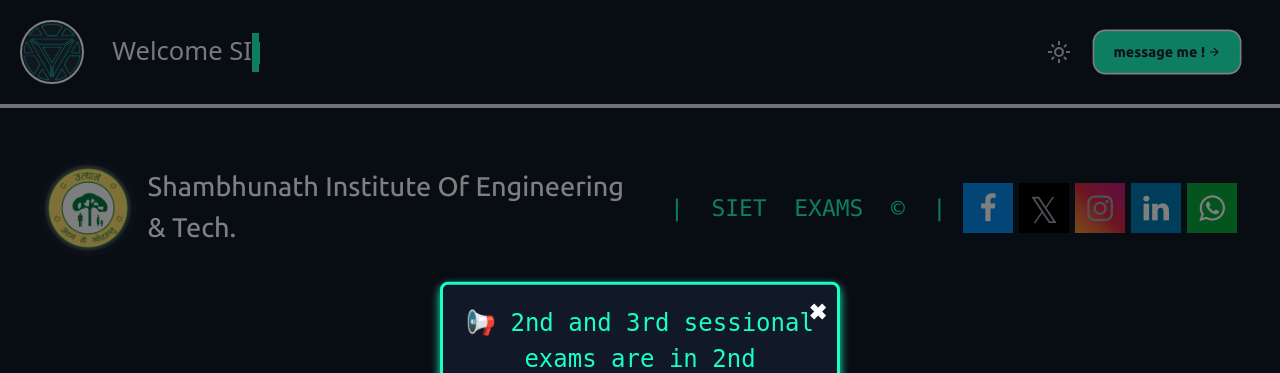
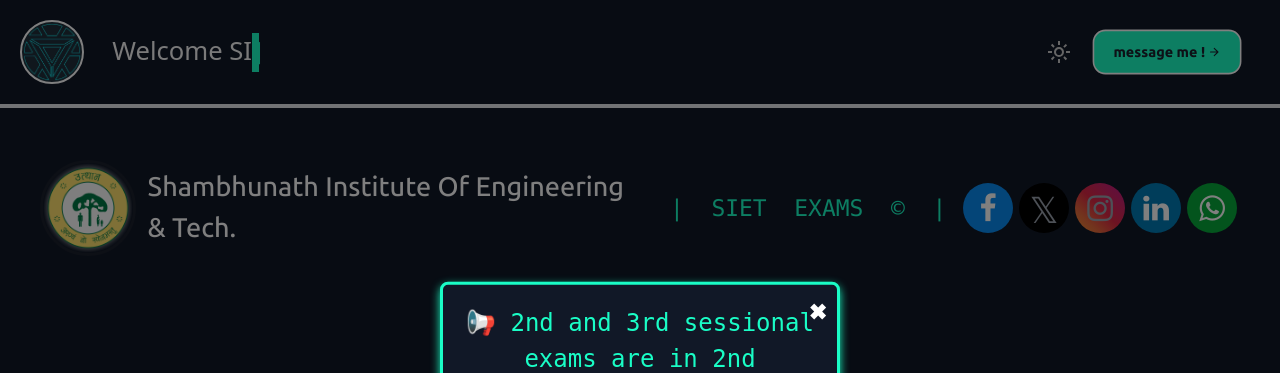
Before and after one commit to SudoKIngpin/Flask-App, a Flask app: page / in a window 1280 px wide. Shown: the top 373 px of the page. Run offline with Flask 2, Linux system fonts and the light colour scheme.

Commit message:
Update style.css

```diff
--- a/static/style.css
+++ b/static/style.css
@@ -175,7 +175,8 @@ img{
       text-align: center;
       text-decoration: none;
       margin: 5px 3px;
-        height: 50px;
+      height: 50px;
+      border-radius : 1000px;
 
 
     }
```
